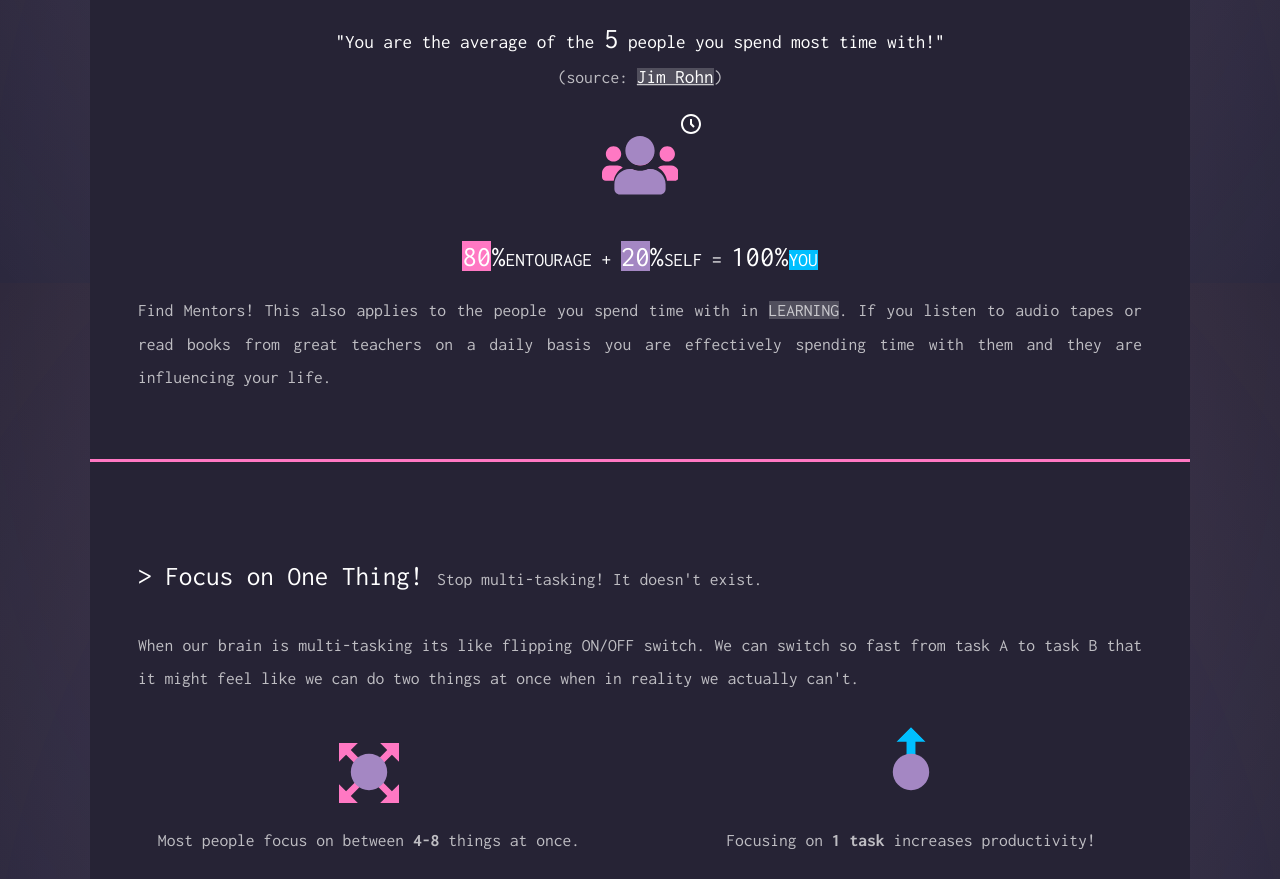
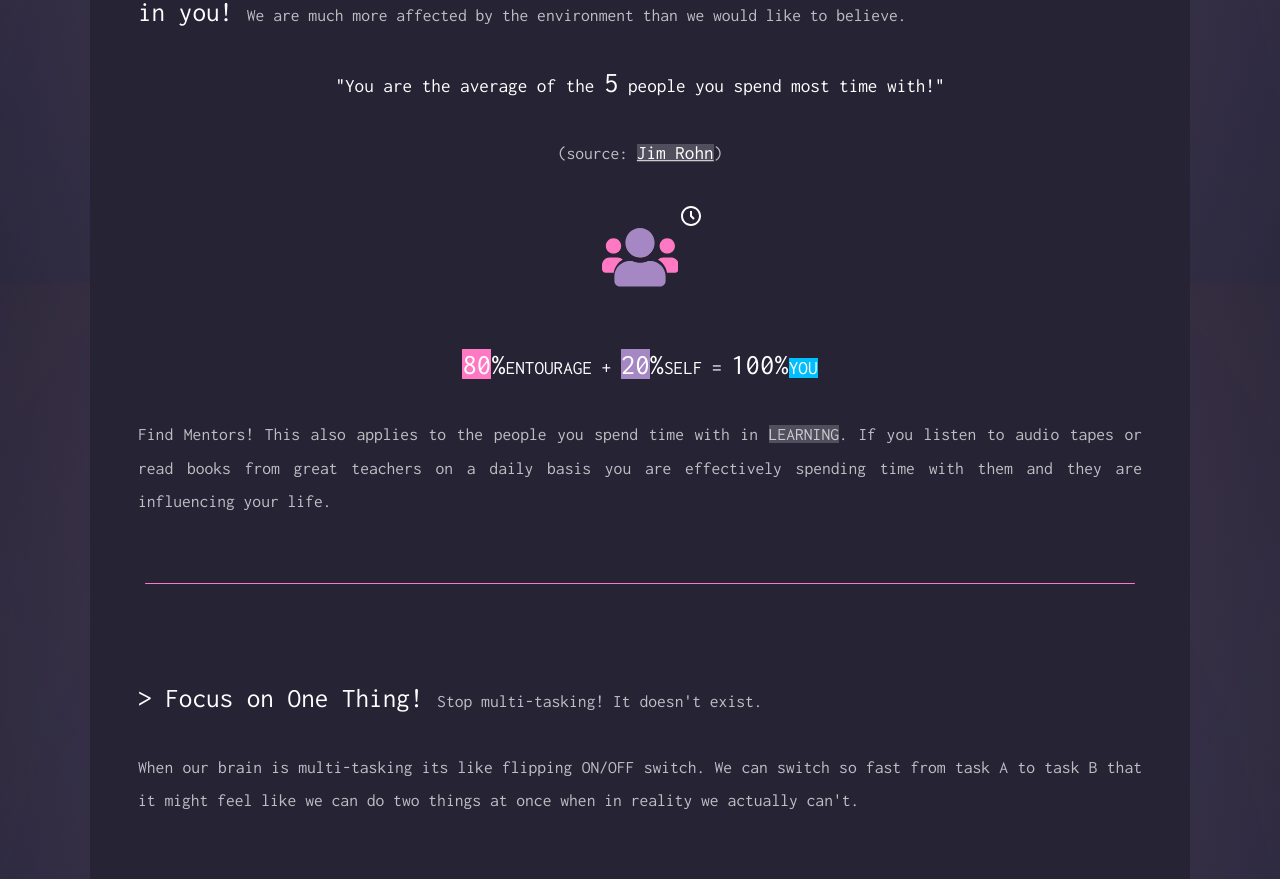
Before and after one commit to vladciuca/mind-dev-tools, a React (Create React App) app: page / in a window 1280 px wide. Shown: the part 2917-3796 px from the top of the page. Built offline with nearby package versions, Linux system fonts and the light colour scheme.

Commit message:
ajusted text padding

```diff
--- a/src/components/ChangeSection/ChangeSection.js
+++ b/src/components/ChangeSection/ChangeSection.js
@@ -34,7 +34,7 @@ export const ChangeSection = () => (
       </TextLight>
     </SectionTitle>
 
-    <InfoGraph>
+    <InfoGraph style={{ padding: "2rem 0" }}>
       <ActionsCircle>
         <StoriesCircle>
           <IdentityCircle>
--- a/src/components/ChangeSection/ChangeSection.styles.js
+++ b/src/components/ChangeSection/ChangeSection.styles.js
@@ -1,6 +1,7 @@
 import styled from "styled-components";
 
 export const ActionOrder = styled.span`
+  padding: 1rem 0;
   display: flex;
   align-items: center;
   justify-content: center;
--- a/src/components/Navbar/Navbar.styles.js
+++ b/src/components/Navbar/Navbar.styles.js
@@ -88,11 +88,9 @@ export const NavLink = styled(Link)`
   padding: 0 1rem;
   height: 100%;
   cursor: pointer;
-  transition: 0.2s ease-in-out;
 
   &.active {
-    padding-top: 3px;
-    border-bottom: 3px solid ${({ theme }) => theme.negative};
+    border-bottom: 1px solid ${({ theme }) => theme.negative};
   }
 `;
 
--- a/src/components/OneThingSection/OneThingSection.js
+++ b/src/components/OneThingSection/OneThingSection.js
@@ -1,7 +1,7 @@
 import React from "react";
 import { BiExpand } from "react-icons/bi";
 import { GiPlainCircle } from "react-icons/gi";
-import { ImArrowUpLeft } from "react-icons/im";
+import { ImArrowRight } from "react-icons/im";
 import {
   Paragraph,
   SectionTitle,
@@ -70,16 +70,16 @@ export const OneThingSection = () => (
             <div
               style={{
                 position: "absolute",
-                top: "-19px",
-                left: "50%",
-                transform: "translateX(-50%)",
+                top: "60%",
+                left: "35px",
+                transform: "translateY(-60%)",
                 zIndex: -1,
               }}
             >
               <PositiveColor>
-                <ImArrowUpLeft
-                  style={{ transform: "rotate(45deg)" }}
-                  size="1.8rem"
+                <ImArrowRight
+                  // style={{ transform: "rotate(45deg)" }}
+                  size="1.7rem"
                 />
               </PositiveColor>
             </div>
--- a/src/components/OneThingSection/OneThingSection.styles.js
+++ b/src/components/OneThingSection/OneThingSection.styles.js
@@ -3,19 +3,22 @@ import { InfoGraph, TextLight } from "../UI/UI.styles";
 
 export const InfoGraphContainer = styled(InfoGraph)`
   flex-flow: row wrap;
-  justify-content: flex-center;
+  justify-content: center;
 `;
 
 export const InfoGraphSubText = styled(TextLight)`
-  padding: 2rem;
   text-align: center;
+  padding: 2rem 6rem;
+  @media (max-width: 768px) {
+    padding: 2rem;
+  }
 `;
 
 export const InfoGraphSplit = styled.div`
   display: flex;
   box-sizing: border-box;
   flex-direction: column;
-  padding-top: 2rem;
+  padding-top: 3rem;
   @media (max-width: 768px) {
     flex-basis: 100%;
   }
--- a/src/components/UI/UI.styles.js
+++ b/src/components/UI/UI.styles.js
@@ -24,10 +24,11 @@ export const SectionContainer = styled.div`
 `;
 
 export const SectionDivider = styled.div`
-  width: 100%;
-  height: 3px;
+  width: 90%;
+  height: 1px;
   background: ${({ theme }) => theme.negative};
-  margin: 3rem 0;
+  margin: 3rem auto;
+  border-radius: 20px;
 `;
 
 export const Container = styled.div`
@@ -135,9 +136,9 @@ export const InfoGraphIcon = styled.div`
 export const InfoGraphText = styled.div`
   text-align: center;
   @media (max-width: 768px) {
-    padding: 0 1rem;
+    padding: 1rem;
   }
   @media (min-width: 768px) {
-    padding: 0;
+    padding: 1rem 0;
   }
 `;
```
